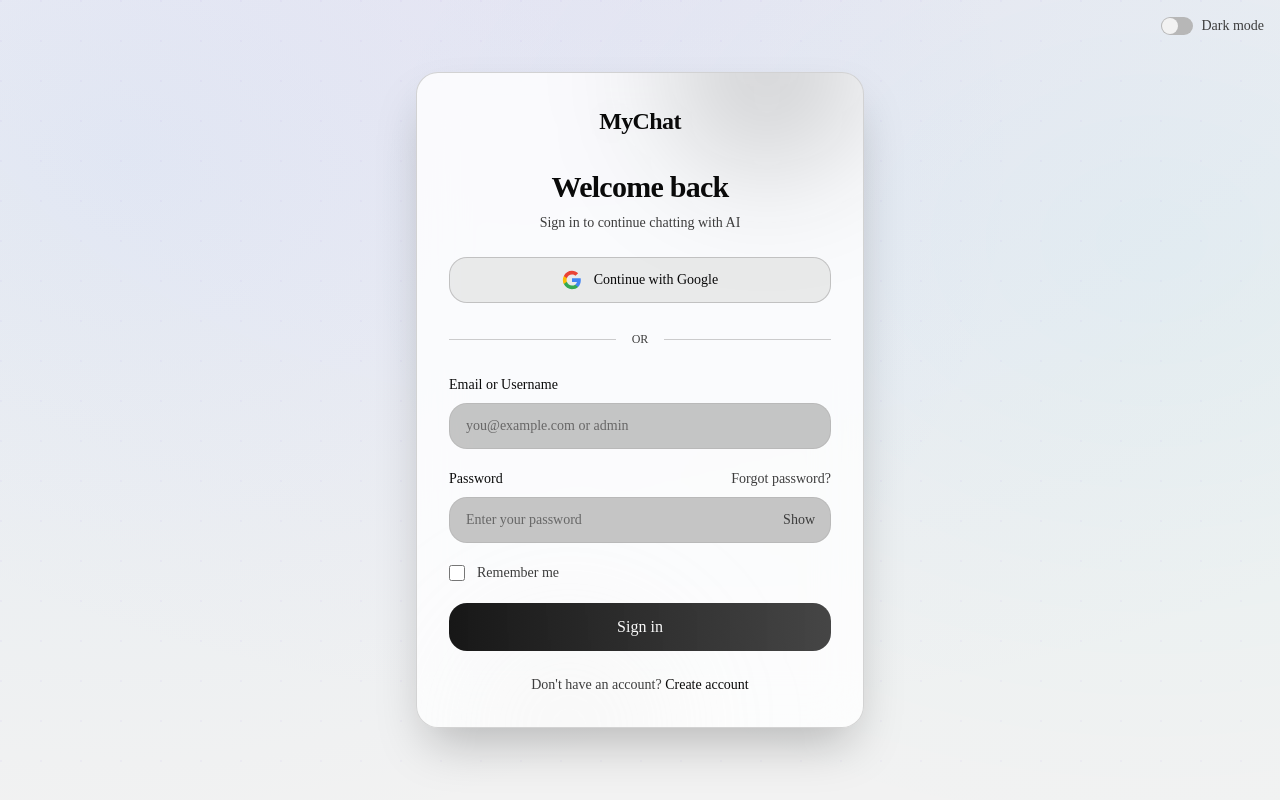
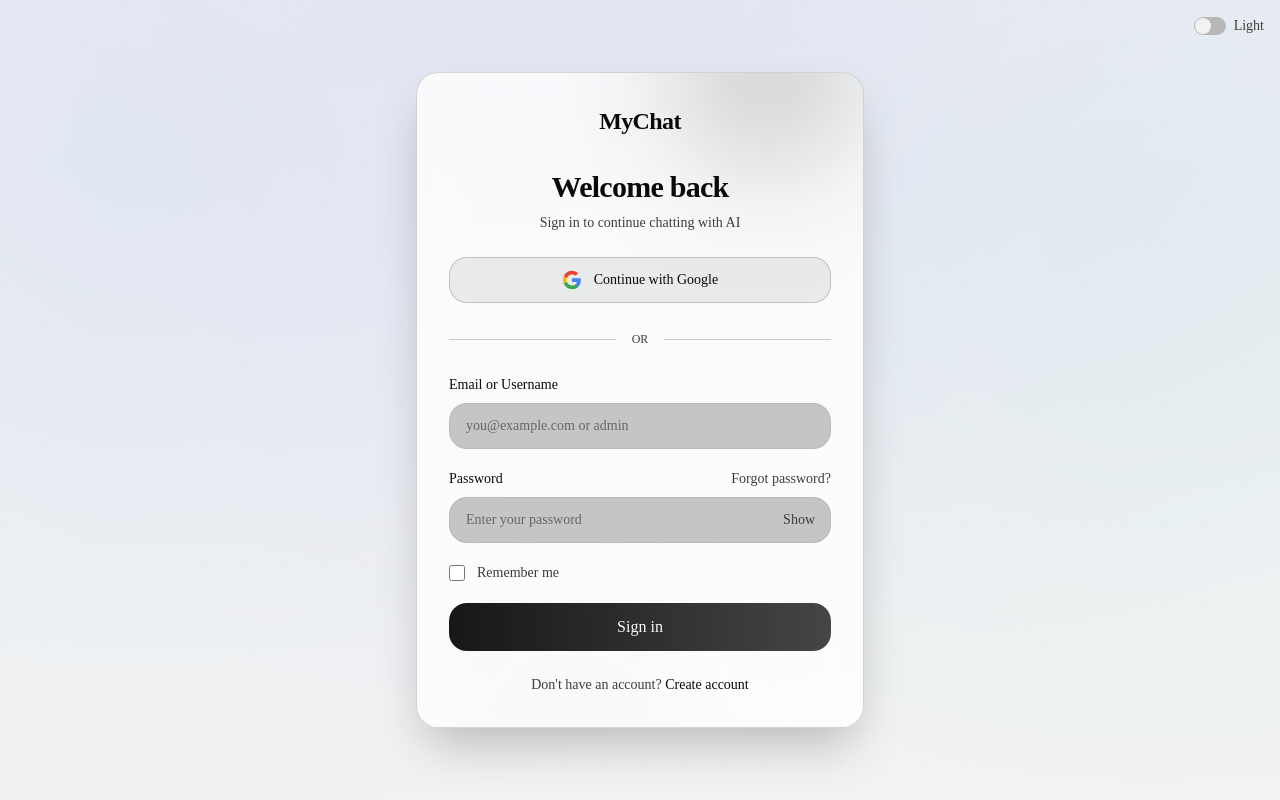
Before and after one commit to Ajaykhanal1/CHATBOT-SYSTEM, a Next.js app in the folder front/: page /login in a window 1280 px wide. Built offline with nearby package versions, Linux system fonts and the light colour scheme; no server answers.

Commit message:
Show Dark/Light label based on theme switch state

```diff
--- a/front/src/components/theme/theme-toggle.tsx
+++ b/front/src/components/theme/theme-toggle.tsx
@@ -50,7 +50,7 @@ export default function ThemeToggle({ className = "" }: { className?: string })
         htmlFor="theme-dark"
         className="cursor-pointer whitespace-nowrap text-xs font-medium text-muted-foreground sm:text-sm"
       >
-        Dark mode
+        {mounted && isDark ? "Dark" : "Light"}
       </Label>
     </div>
   );
```
